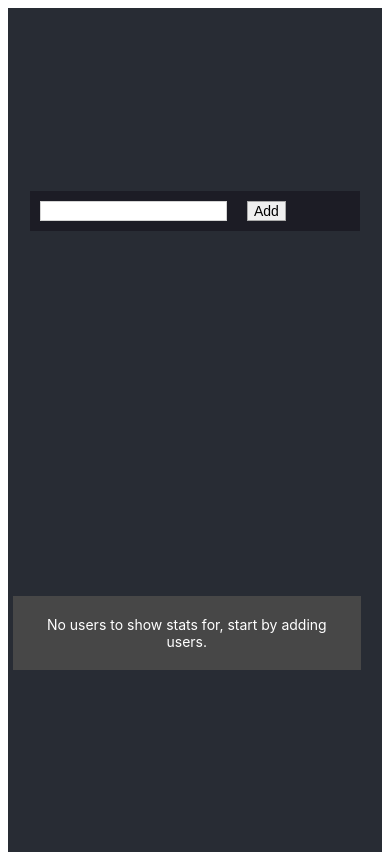
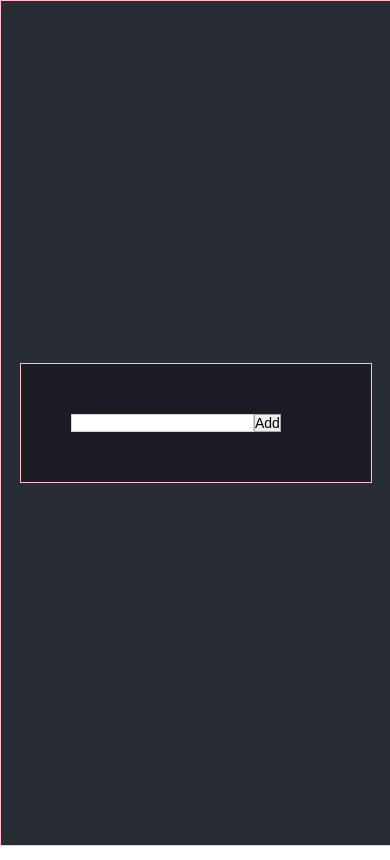
Before and after one commit to viktorostlund/hub-to-hub, a React (Create React App) app: page / in a window 390 px wide. Built offline with nearby package versions, Linux system fonts and the light colour scheme.

Commit message:
improve responsiveness, add scroll and own scroll css design

```diff
--- a/src/App.css
+++ b/src/App.css
@@ -1,26 +1,49 @@
+* {
+  margin: 0;
+  padding: 0;
+}
+/*
 .App {
   text-align: center;
-}
+} */
 
 .App-header {
+  border: 1px solid pink;
   background-color: #282c34;
   min-height: 100vh;
+  min-width: 100vw;
   display: flex;
   flex-direction: row;
   align-items: center;
   flex-wrap: wrap;
   justify-content: center;
-  font-size: calc(10px + 2vmin);
+  align-content: center;
+  font-size: calc(10px + 9vw);
   color: white;
 }
 
-.left-column-container {
-  min-width: 350px;
-  max-width: 100%;
-  display: inline;
+.container1 {
+  border: 1px solid pink;
+  flex-grow: 0;
+  width: 350px;
 }
 
-.right-column-container {
-  min-width: 350px;
-  max-width: 100%;
+/* @media only screen and (min-width: 900px) {
+  .container1 {
+    border: 1px solid pink;
+    flex-grow: 0;
+    width: 350px;
+    height: 700px;
+  }
+} */
+
+.container2 {
+  border: 1px solid pink;
+  width: 350px;
 }
+
+/* @media only screen and (min-width: 900px) {
+  .container2 {
+    flex-grow: 1;
+  }
+} */
--- a/src/App.js
+++ b/src/App.js
@@ -34,13 +34,18 @@ function App() {
   return (
     <div className="App">
       <header className="App-header">
-        <div className="left-column-container">
+        <div className="container1">
           <Search input={input} changeInput={changeInput} search={search}/>
           <Cards users={users} deleteUser={deleteUser}/>
         </div>
-        <div className="right-column-container">
-          <Stats users={users} />
-        </div>
+
+          {users.length ?
+            <div className="container2">
+              <Stats users={users} />
+            </div>
+          :
+          null
+          }
       </header>
     </div>
   );
--- a/src/components/Card.css
+++ b/src/components/Card.css
@@ -1,5 +1,5 @@
 .Card {
-    margin: 10px;
-    border: 1px solid whitesmoke;
-    max-width: 100%;
+    border: none;
+    background-color: darkgreen;
+    text-align: left;
   }
--- a/src/components/Cards.css
+++ b/src/components/Cards.css
@@ -1,7 +1,26 @@
 .Cards {
-  display: inline;
-  height: 500px;
+  display: flex;
+  flex-direction: column;
+  background-color: darkmagenta;
   border: none;
-  background-color: rgba(255, 255, 255, 0.096);
-  text-align: left;
+  max-height: 300px;
+  overflow-y: scroll;
 }
+
+.Cards::-webkit-scrollbar-track {
+  border-radius: 9px;
+  background-color: transparent;
+}
+
+.Cards::-webkit-scrollbar {
+  width: 9px;
+  background-color: transparent;
+}
+
+.Cards::-webkit-scrollbar-thumb {
+  background-color: rgba(75, 75, 75, 0.2);
+}
+
+.Cards::-webkit-scrollbar-thumb:hover {
+  background-color: rgba(75, 75, 75, 0.4);
+}
--- a/src/components/Cards.js
+++ b/src/components/Cards.js
@@ -5,12 +5,7 @@ import Card from './Card';
 function Cards({users, deleteUser}) {
   return (
     <div className="Cards">
-        {users.map(user => {
-          if (user.name) {
-            return <Card user={user} deleteUser={deleteUser}/>
-          }
-          return '';
-        })}
+        {users.map(user => <Card user={user} deleteUser={deleteUser}/>)}
     </div>
   );
 }
--- a/src/components/Search.css
+++ b/src/components/Search.css
@@ -1,5 +1,19 @@
 .Search {
-    border: none;
-    background-color: rgb(28, 28, 37);
-    text-align: left;
-  }
+  padding: 50px;
+  margin: 0;
+  border: none;
+  background-color: rgb(28, 28, 37);
+  text-align: left;
+}
+
+input {
+  background-color: white;
+  outline: none;
+  border: 1px solid;
+  border-color: lightgrey;
+}
+
+button {
+  border: 1px solid;
+  border-color: darkgrey;
+}
--- a/src/components/Stats.css
+++ b/src/components/Stats.css
@@ -1,7 +1,6 @@
 .Stats {
-    min-width: 300px;
-    max-width: 90%;
-    margin: 10px 0;
     padding: 10px;
     background-color: rgb(71, 71, 71);
+    max-width: 90%;
+    max-height: 90%;
   }
--- a/src/components/Stats.js
+++ b/src/components/Stats.js
@@ -1,14 +1,14 @@
 import React from 'react';
-import { BarChart, Bar, XAxis, YAxis, CartesianGrid, Tooltip, Legend } from 'recharts';
+import { BarChart, Bar, XAxis, YAxis, CartesianGrid, Tooltip, Legend, ResponsiveContainer } from 'recharts';
 import './Stats.css';
 
 function Stats({users}) {
     return (
       <div className="Stats">
-      { users.length > 0 ?
+        <ResponsiveContainer width="100%" aspect={1.5}>
           <BarChart
-        width={500}
-        height={300}
+            // width='100%'
+            // height='100%'
             data={users}
             margin={{
               top: 20, right: 30, left: 20, bottom: 5,
@@ -22,12 +22,10 @@ function Stats({users}) {
             <Bar dataKey="Repos" stackId="a" fill="#8884d8" />
             <Bar dataKey="Followers" stackId="a" fill="#82ca9d" />
           </BarChart>
-      :
-      <p>No users to show stats for, start by adding users.</p>
+        </ResponsiveContainer>
         }
       </div>
     );
-  // }
 }
 
 export default Stats;
--- a/src/index.css
+++ b/src/index.css
@@ -14,20 +14,6 @@ p {
   margin: 10px;
 }
 
-input {
-  margin: 10px;
-  background-color: white;
-  outline: none;
-  border: 1px solid;
-  border-color: lightgrey;
-}
-
-button {
-  margin: 10px;
-  border: 1px solid;
-  border-color: darkgrey;
-}
-
 code {
   font-family: source-code-pro, Menlo, Monaco, Consolas, 'Courier New',
     monospace;
```
Lines whose indentation alone changed are shown as unchanged.
